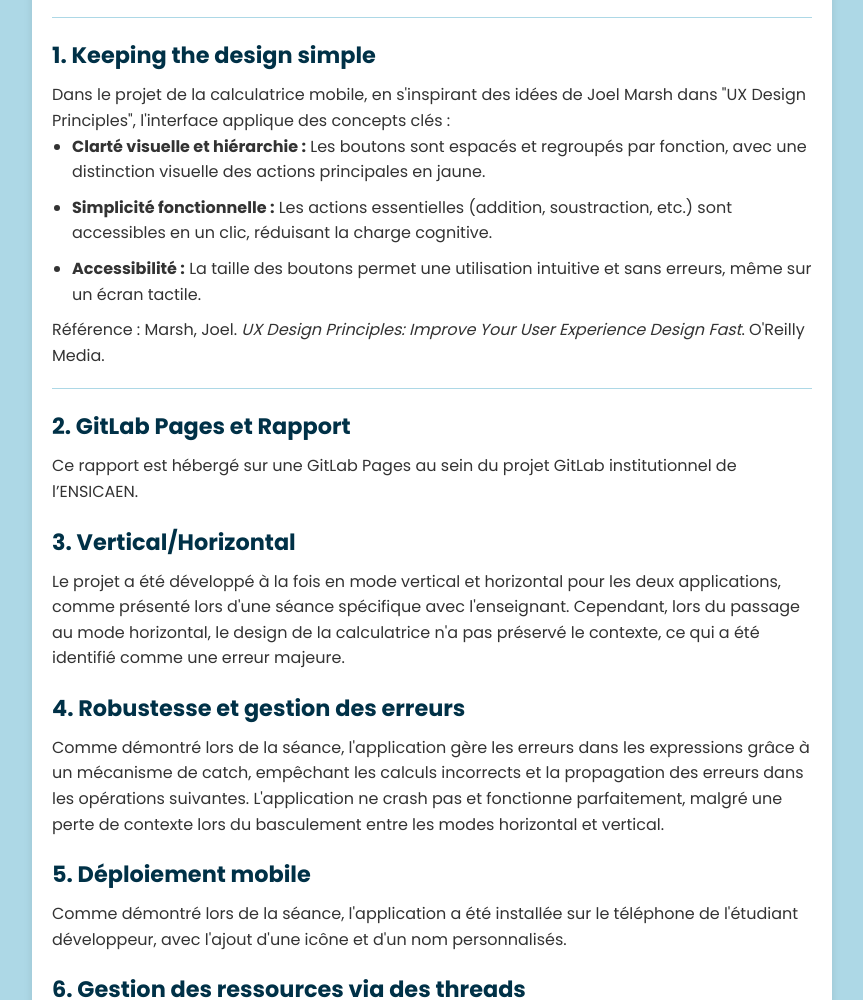
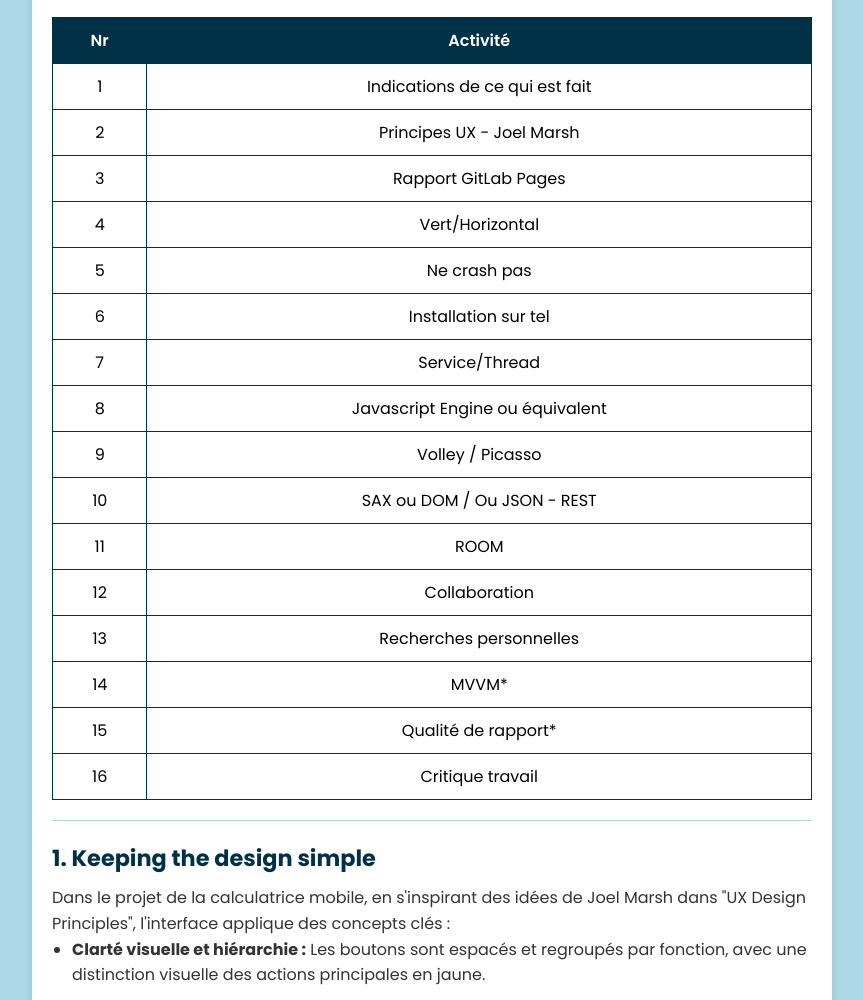
Before and after one commit to ViniciusGN/Calculatrice, a plain HTML site: page index.html in a window 1280 px wide. Shown: the part 355-1355 px from the top of the page, without its empty margins (208-1071 px from the left). Drawn offline with Linux system fonts and the light colour scheme.

Commit message:
Update index.html

```diff
--- a/index.html
+++ b/index.html
@@ -19,6 +19,33 @@
                 par l’étudiant lors du développement du projet.
             </p>
         </div>
+
+        <table>
+            <thead>
+                <tr>
+                    <th>Nr</th>
+                    <th>Activité</th>
+                </tr>
+            </thead>
+            <tbody>
+                <tr><td>1</td><td>Indications de ce qui est fait</td></tr>
+                <tr><td>2</td><td>Principes UX - Joel Marsh</td></tr>
+                <tr><td>3</td><td>Rapport GitLab Pages</td></tr>
+                <tr><td>4</td><td>Vert/Horizontal</td></tr>
+                <tr><td>5</td><td>Ne crash pas</td></tr>
+                <tr><td>6</td><td>Installation sur tel</td></tr>
+                <tr><td>7</td><td>Service/Thread</td></tr>
+                <tr><td>8</td><td>Javascript Engine ou équivalent</td></tr>
+                <tr><td>9</td><td>Volley / Picasso</td></tr>
+                <tr><td>10</td><td>SAX ou DOM / Ou JSON - REST</td></tr>
+                <tr><td>11</td><td>ROOM</td></tr>
+                <tr><td>12</td><td>Collaboration</td></tr>
+                <tr><td>13</td><td>Recherches personnelles</td></tr>
+                <tr><td>14</td><td>MVVM*</td></tr>
+                <tr><td>15</td><td>Qualité de rapport*</td></tr>
+                <tr><td>16</td><td>Critique travail</td></tr>
+            </tbody>
+        </table>
 
         <div class="sectionIII">
             <hr class="divider">
```
